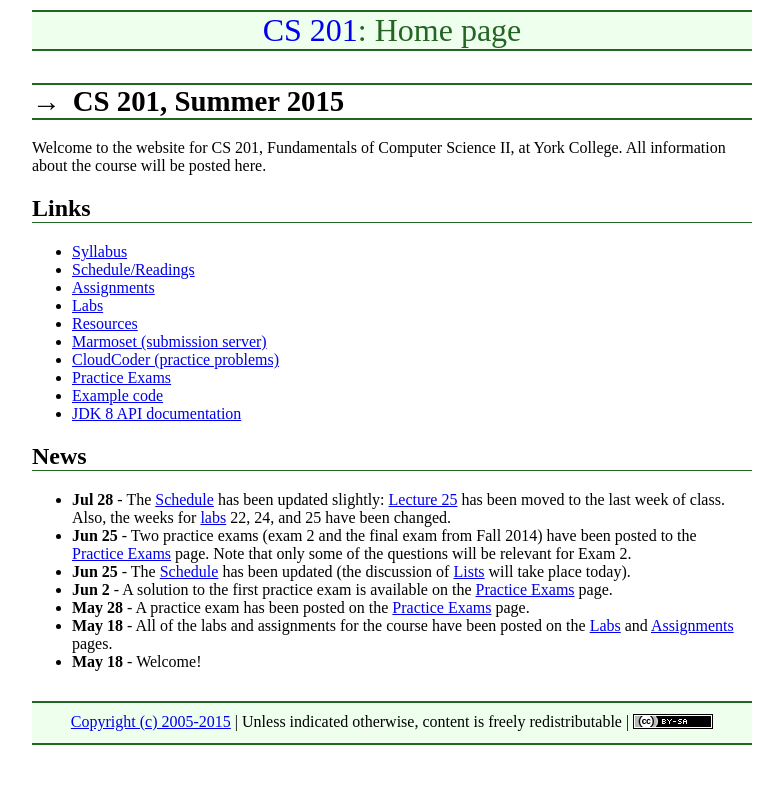
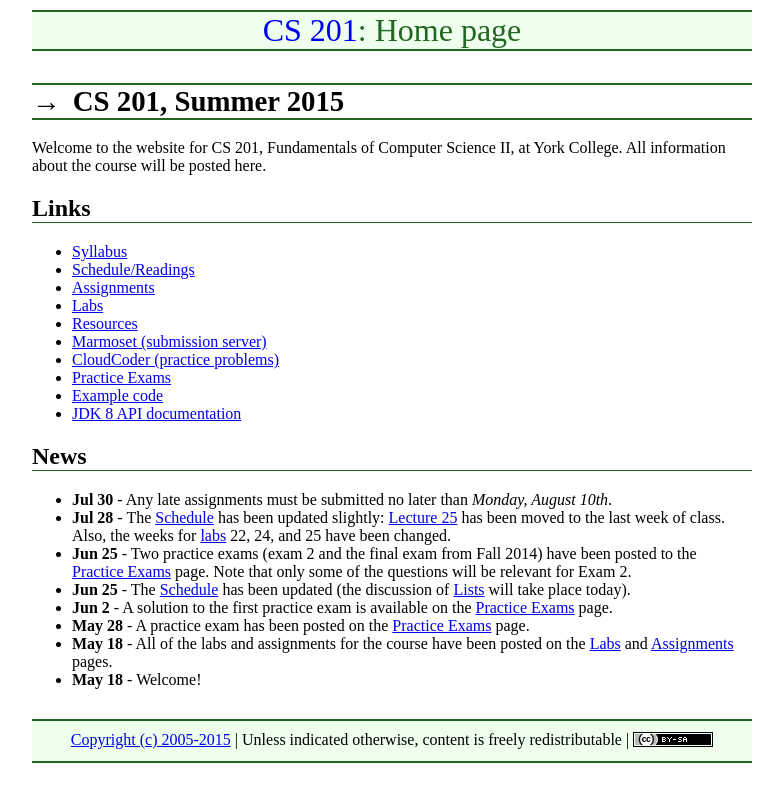
Before and after one commit to ycpcs/cs201-summer2015, a Jekyll site: the page built from index.md, in a window 1280 px wide. Shown: the top 802 px of the page, without its empty margins (248-1031 px from the left). Built offline with Jekyll 4.4.1, drawn with Linux system fonts in a browser that asks for light colours; Markdown is read by kramdown in place of the engine named in the settings.

Commit message:
deadline for late assignments

```diff
--- a/index.md
+++ b/index.md
@@ -24,6 +24,7 @@ Welcome to the website for CS 201, Fundamentals of Computer Science II, at York
 
 ## News
 
+* **Jul 30** - Any late assignments must be submitted no later than *Monday, August 10th*.
 * **Jul 28** - The [Schedule](schedule.html) has been updated slightly: [Lecture 25](lectures/lecture25.html) has been moved to the last week of class.  Also, the weeks for [labs](labs/index.html) 22, 24, and 25 have been changed.
 * **Jun 25** - Two practice exams (exam 2 and the final exam from Fall 2014) have been posted to the [Practice Exams](practice/index.html) page.  Note that only some of the questions will be relevant for Exam 2.
 * **Jun 25** - The [Schedule](schedule.html) has been updated (the discussion of [Lists](lectures/lecture16.html) will take place today).
```
